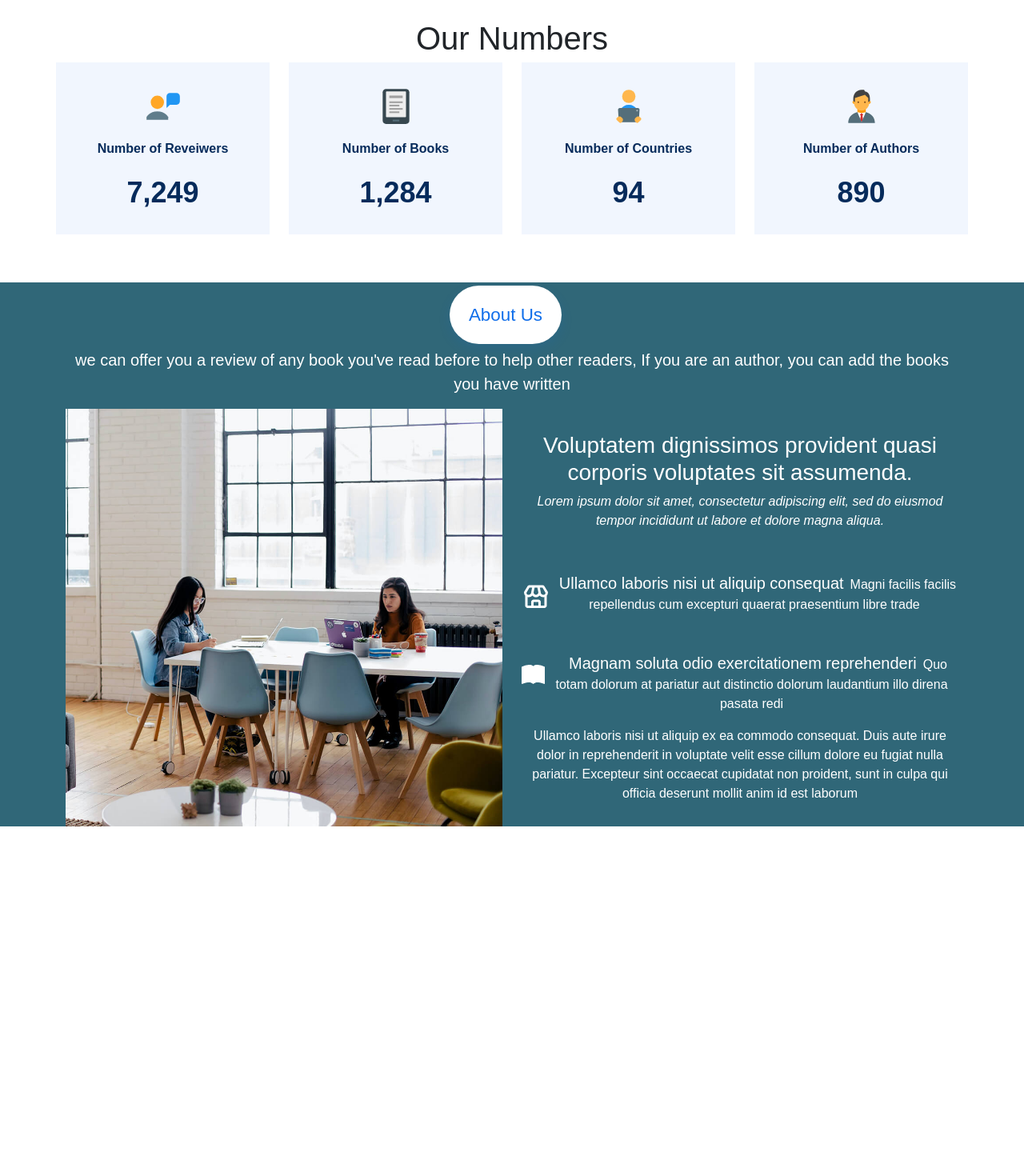
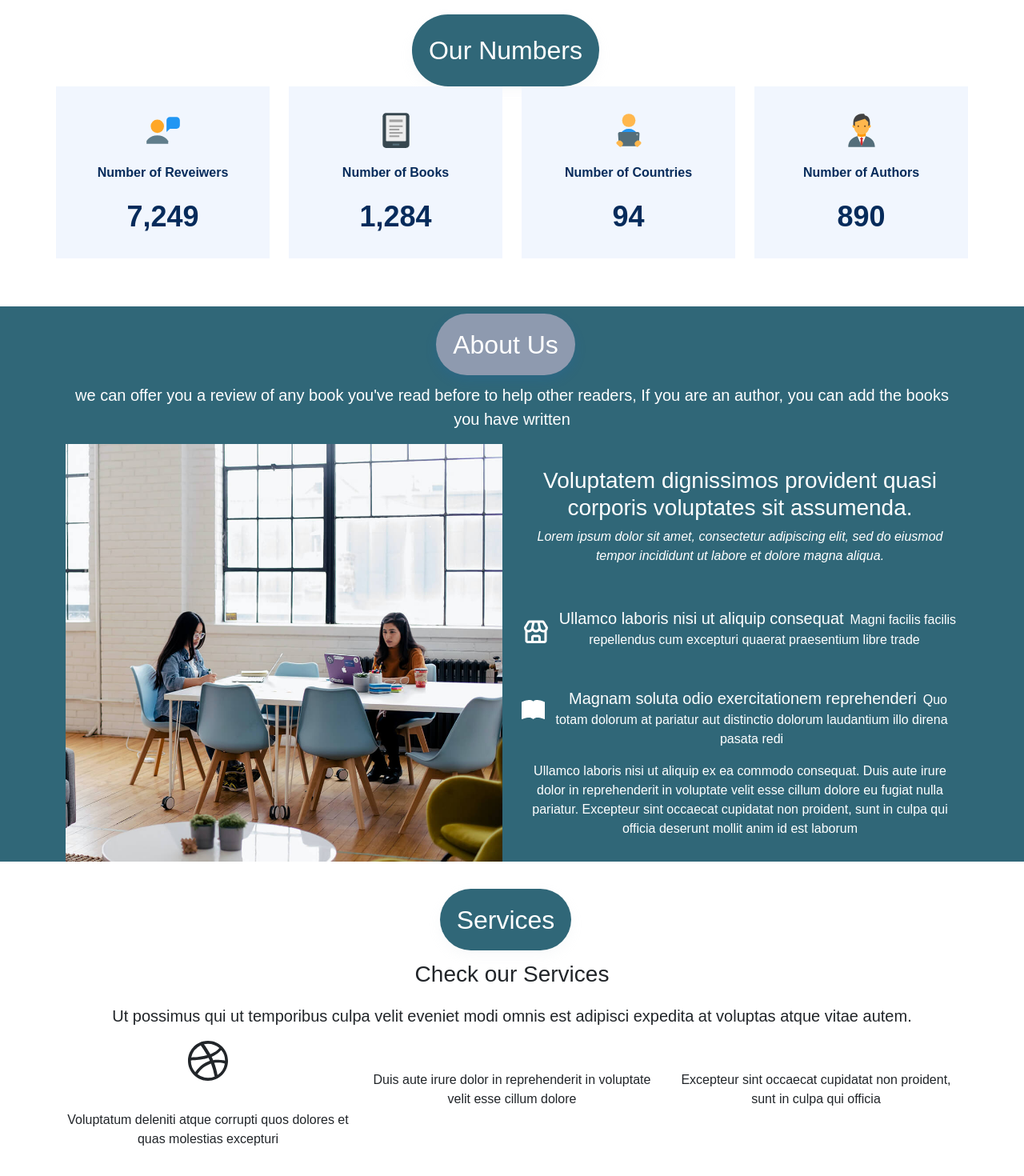
Before and after one commit to hemda74/Book-Review-Front, a Next.js app in the folder app/: page / in a window 1280 px wide. Shown: the part 1324-2794 px from the top of the page at 80% size. Before the commit the page ends 2357 px from the top, so only its background shows below. Built offline with nearby package versions, Linux system fonts and the light colour scheme.

Commit message:
add-service section

```diff
--- a/app/components/About.tsx
+++ b/app/components/About.tsx
@@ -7,10 +7,10 @@ import{BsBookFill} from'react-icons/bs'
 const About = () => {
   return (
     <>
-    <section id="about" className={`myPrimary text-center ${styles.aboutSection}`}>
-    <div className="container" data-aos="fade-up">
+    <section id="about" className={`myPrimary text-center`}>
+    <div className="container">
       <div className="section-title pt-4">
-        <span className={`${styles.spanAbout}`}> About Us</span>
+        <span className={`fs-2 mySecondary ${styles.spanAbout}`}> About Us</span>
         <p className='mt-4 fs-5'>we can offer you a review of any book you've read before to help other readers, If you are an author, you can add the books you have written </p>
       </div>
       <div className="row">
--- a/app/components/Counts.tsx
+++ b/app/components/Counts.tsx
@@ -7,7 +7,7 @@ const Counts = () => {
   return (
     <>
     <section id="counts" className={`${styles.counts} container`}>
-        <span className='fs-1  '> Our Numbers</span>
+        <span className={`fs-2 myPrimary ${styles.ourNumbers}`}> Our Numbers</span>
       <div className="row">
         <div className="col-lg-3 col-md-6">
           <div className={`${styles.countBox}`}>
--- a/app/components/NavBar.tsx
+++ b/app/components/NavBar.tsx
@@ -3,8 +3,8 @@ import styles from '../styles/NavBar.module.css' ;
 const NavBar = () => {
   return (
     <>
- <nav className={`navbar navbar-expand-lg fixed-top navbar-scroll d-flex align-items-center ms-0 mt-5`}>
-  <div className="container d-flex justify-content-between align-items-end    ">
+ <nav className={`navbar navbar-expand-lg fixed-top navbar-scroll d-flex align-items-center ms-0 mt-4 ${styles.navBar}`}>
+  <div className={`container d-flex justify-content-between align-items-end `}>
     <a className="navbar-brand fs-1 " href="#">Book Review App</a>
     <button className="navbar-toggler " type="button" data-bs-toggle="collapse" data-bs-target="#navbarColor01" aria-controls="navbarColor01" aria-expanded="false" aria-label="Toggle navigation">
       <span className="navbar-toggler-icon"></span>
--- /dev/null
+++ b/app/components/Services.tsx
@@ -0,0 +1,70 @@
+import React from 'react'
+import styles from '../styles/Services.module.css'
+import {BsDribbble} from 'react-icons/bs'
+const Services = () => {
+  return (
+   <>
+   <section id="services" className="services text-center mt-5">
+      <div className="container" >
+        <div className="section-title fs-5">
+          <span className={`text-center fs-2 mt-2 myPrimary ${styles.serviceHead}`}>Services</span>
+          <p className='fs-3 mt-4'>Check our <span>Services</span></p>
+          <p>Ut possimus qui ut temporibus culpa velit eveniet modi omnis est adipisci expedita at voluptas atque vitae autem.</p>
+        </div>
+
+        <div className="row">
+          <div className="col-lg-4 col-md-6 d-flex align-items-stretch" data-aos="zoom-in" data-aos-delay="100">
+          <div className={`${styles.iconBox}`}>
+              <div className="icon"><BsDribbble size={50}/></div>
+              <h4><a href="">Lorem Ipsum</a></h4>
+              <p>Voluptatum deleniti atque corrupti quos dolores et quas molestias excepturi</p>
+            </div>
+          </div>
+          <div className="col-lg-4 col-md-6 d-flex align-items-stretch mt-4 mt-md-0" data-aos="zoom-in" data-aos-delay="200">
+            <div className={`${styles.iconBox}`}>
+              <div className="icon"><i className="bx bx-file"></i></div>
+              {/* link to add author page */}
+              <h4><a href="">Sed ut perspiciatis</a></h4>
+              <p>Duis aute irure dolor in reprehenderit in voluptate velit esse cillum dolore</p>
+            </div>
+          </div>
+
+          <div className="col-lg-4 col-md-6 d-flex align-items-stretch mt-4 mt-lg-0" data-aos="zoom-in" data-aos-delay="300">
+            <div className={`${styles.iconBox}`}>
+              <div className="icon"><i className="bx bx-tachometer"></i></div>
+              <h4><a href="">Magni Dolores</a></h4>
+              <p>Excepteur sint occaecat cupidatat non proident, sunt in culpa qui officia</p>
+            </div>
+          </div>
+
+          <div className="col-lg-4 col-md-6 d-flex align-items-stretch mt-4" data-aos="zoom-in" data-aos-delay="100">
+           <div className={`${styles.iconBox}`}>
+              <div className="icon"><i className="bx bx-world"></i></div>
+              <h4><a href="">Nemo Enim</a></h4>
+              <p>At vero eos et accusamus et iusto odio dignissimos ducimus qui blanditiis</p>
+            </div>
+          </div>
+
+          <div className="col-lg-4 col-md-6 d-flex align-items-stretch mt-4" data-aos="zoom-in" data-aos-delay="200">
+           <div className={`${styles.iconBox}`}>
+              <div className="icon"><i className="bx bx-slideshow"></i></div>
+              <h4><a href="">Dele cardo</a></h4>
+              <p>Quis consequatur saepe eligendi voluptatem consequatur dolor consequuntur</p>
+            </div>
+          </div>
+
+          <div className="col-lg-4 col-md-6 d-flex align-items-stretch mt-4" data-aos="zoom-in" data-aos-delay="300">
+           <div className={`${styles.iconBox}`}>
+              <div className="icon"><i className="bx bx-arch"></i></div>
+              <h4><a href="">Divera don</a></h4>
+              <p>Modi nostrum vel laborum. Porro fugit error sit minus sapiente sit aspernatur</p>
+            </div>
+          </div>
+        </div>
+      </div>
+    </section>
+   </>
+  )
+}
+
+export default Services
--- a/app/pages/index.tsx
+++ b/app/pages/index.tsx
@@ -7,6 +7,7 @@ import NavBar from '../components/NavBar'
 import Carsoule from '../components/Carsouel'
 import Counts from '../components/Counts'
 import About from '../components/About'
+import Services from '../components/Services'
 const inter = Inter({ subsets: ['latin'] })
 export default function Home() {
   return (
@@ -22,6 +23,7 @@ export default function Home() {
      <Carsoule/>
      <Counts/>
    <About/>
+   <Services/>
     </>
   )
 }
--- a/app/styles/Counts.module.css
+++ b/app/styles/Counts.module.css
@@ -1,12 +1,14 @@
-/*--------------------------------------------------------------
-# Counts
---------------------------------------------------------------*/
 .counts{
     padding: 70px 0 60px;
     display: flex;
   flex-direction: column;
-
   }
+.ourNumbers{
+  box-shadow: 0px 6px 15px rgba(199, 204, 211, 0.12);
+  padding: 1.3rem;
+  margin-right: 1rem;
+  border-radius: 3rem;
+}
   .counts>*:first-child {
     align-self: center;
 }
--- a/app/styles/NavBar.module.css
+++ b/app/styles/NavBar.module.css
@@ -1,7 +1,6 @@
-
+.navBar{
+    background-color: #E24338;
+    }
 .navLink:hover{
     background-color: #8E9AAF;
 }
-.navBar{
-color:#306778;
-}
--- /dev/null
+++ b/app/styles/Services.module.css
@@ -0,0 +1,65 @@
+.serviceHead{
+  box-shadow: 0px 6px 15px rgba(199, 204, 211, 0.12);
+  font-size: 1.4rem;
+  padding: 1.3rem;
+  margin-right: 1rem;
+  border-radius: 3rem;
+ }
+.iconox {
+    text-align: center;
+    border: 1px solid #e2eefd;
+    padding: 80px 20px;
+    transition: all ease-in-out 0.3s;
+    background: #fff;
+  }
+
+  .services .icon-box .icon {
+    margin: 0 auto;
+    width: 64px;
+    height: 64px;
+    background: #f1f6fe;
+    border-radius: 4px;
+    border: 1px solid #deebfd;
+    display: flex;
+    align-items: center;
+    justify-content: center;
+    margin-bottom: 20px;
+    transition: ease-in-out 0.3s;
+  }
+
+  .services .icon-box .icon i {
+    color: #3b8af2;
+    font-size: 28px;
+    transition: ease-in-out 0.3s;
+  }
+
+  .services .icon-box h4 {
+    font-weight: 700;
+    margin-bottom: 15px;
+    font-size: 24px;
+  }
+
+  .services .icon-box h4 a {
+    color: #222222;
+    transition: ease-in-out 0.3s;
+  }
+
+  .services .icon-box p {
+    line-height: 24px;
+    font-size: 14px;
+    margin-bottom: 0;
+  }
+
+  .services .icon-box:hover {
+    border-color: #fff;
+    box-shadow: 0px 0 25px 0 rgba(16, 110, 234, 0.1);
+  }
+
+  .services .icon-box:hover h4 a,
+  .services .icon-box:hover .icon i {
+    color: #106eea;
+  }
+
+  .services .icon-box:hover .icon {
+    border-color: #106eea;
+  }
--- a/app/styles/about.module.css
+++ b/app/styles/about.module.css
@@ -1,9 +1,4 @@
-.aboutSection .content h3 {
-    font-weight: 600;
-    font-size: 26px;
-  }
-
-  .ulAbout {
+    .ulAbout {
     list-style: none;
     padding: 0;
   }
@@ -19,11 +14,8 @@
   }
 
   .spanAbout {
-    background: #fff;
     box-shadow: 0px 6px 15px rgba(16, 110, 234, 0.12);
-    font-size: 1.4rem;
-    padding: 1.5rem;
+    padding: 1.3rem;
     margin-right: 1rem;
-    color: #106eea;
     border-radius: 50px;
    }
```
